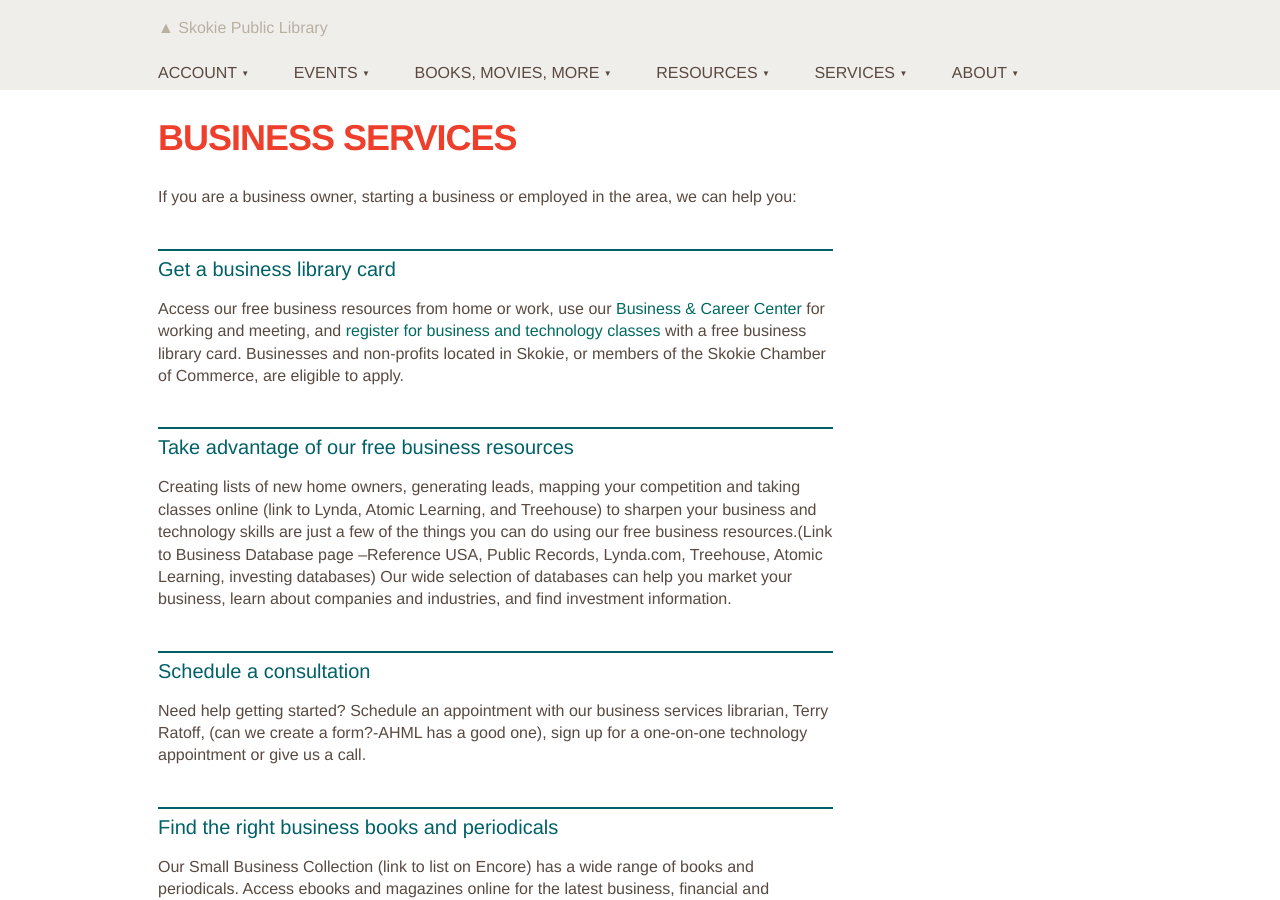
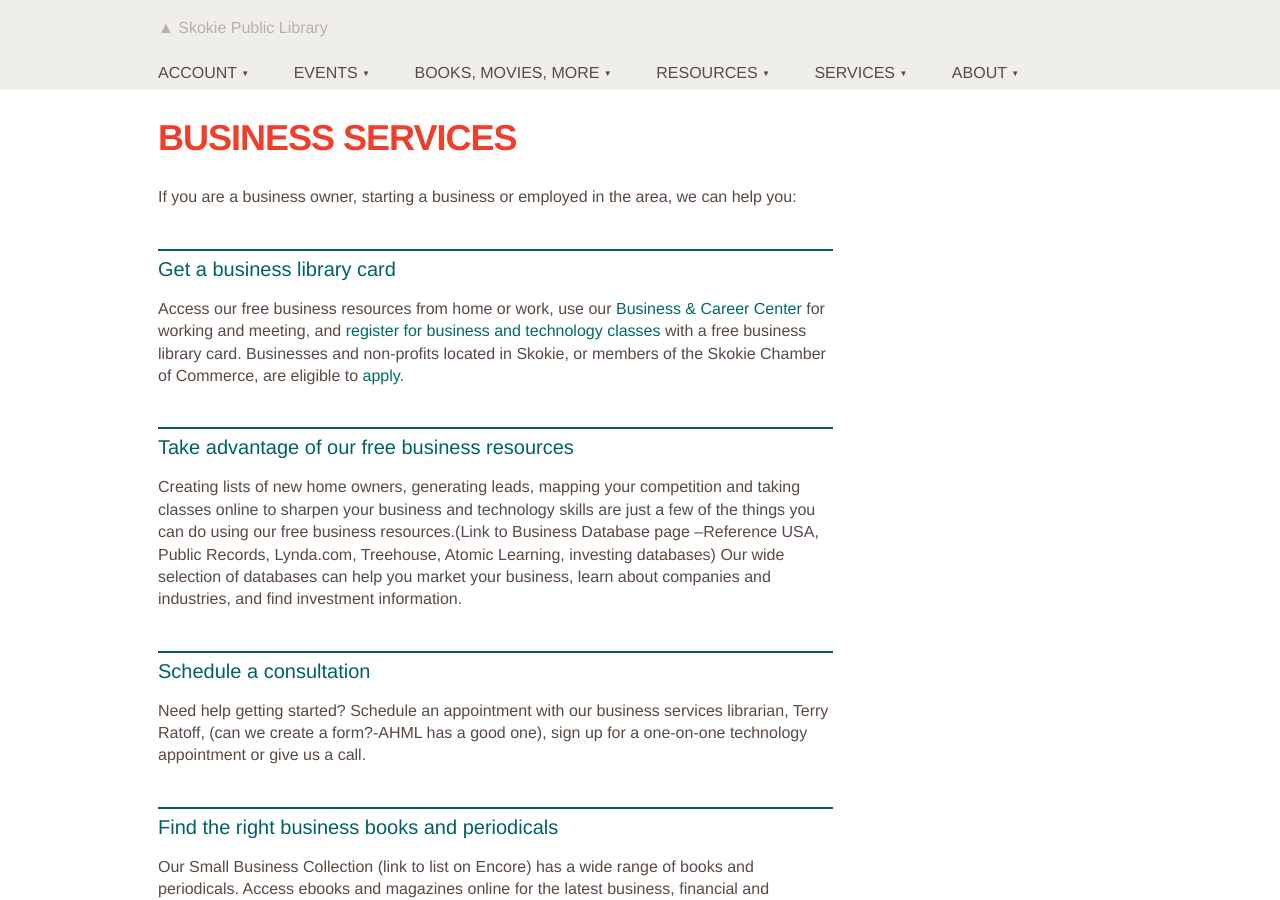
Before and after one commit to skokielibrary/spl-content, a Jekyll site: the page built from _content/terry/services--business-services.markdown, in a window 1280 px wide and 900 px high. Built offline with Jekyll 4.4.1, drawn with Linux system fonts in a browser that asks for light colours.

Commit message:
Updated services--business-services.markdown

```diff
--- a/_content/terry/services--business-services.markdown
+++ b/_content/terry/services--business-services.markdown
@@ -7,10 +7,10 @@ published: true
 If you are a business owner, starting a business or employed in the area, we can help you:
 
 ##Get a business library card
-Access our free business resources from home or work, use our [Business & Career Center](link to Business and Career center page) for working and meeting, and [register for business and technology classes](Evanced limited to business and technology classes) with a free business library card. Businesses and non-profits located in Skokie, or members of the Skokie Chamber of Commerce, are eligible to apply.
+Access our free business resources from home or work, use our [Business & Career Center](link to Business and Career center page) for working and meeting, and [register for business and technology classes](Evanced limited to business and technology classes) with a free business library card. Businesses and non-profits located in Skokie, or members of the Skokie Chamber of Commerce, are eligible to [apply](http://www.skokielibrary.info/s_about/How/business-card-application.pdf).
 
 ##Take advantage of our free business resources
-Creating lists of new home owners, generating leads, mapping your competition and taking classes online (link to Lynda, Atomic Learning, and Treehouse) to sharpen your business and technology skills are just a few of the things you can do using our free business resources.(Link to Business Database page –Reference USA, Public Records, Lynda.com, Treehouse, Atomic Learning, investing databases) Our wide selection of databases can help you market your business, learn about companies and industries, and find investment information.
+Creating lists of new home owners, generating leads, mapping your competition and taking classes online to sharpen your business and technology skills are just a few of the things you can do using our free business resources.(Link to Business Database page –Reference USA, Public Records, Lynda.com, Treehouse, Atomic Learning, investing databases) Our wide selection of databases can help you market your business, learn about companies and industries, and find investment information.
 
 ##Schedule a consultation
 Need help getting started? Schedule an appointment with our business services librarian, Terry Ratoff, (can we create a form?-AHML has a good one), sign up for a one-on-one technology appointment or give us a call.
```
